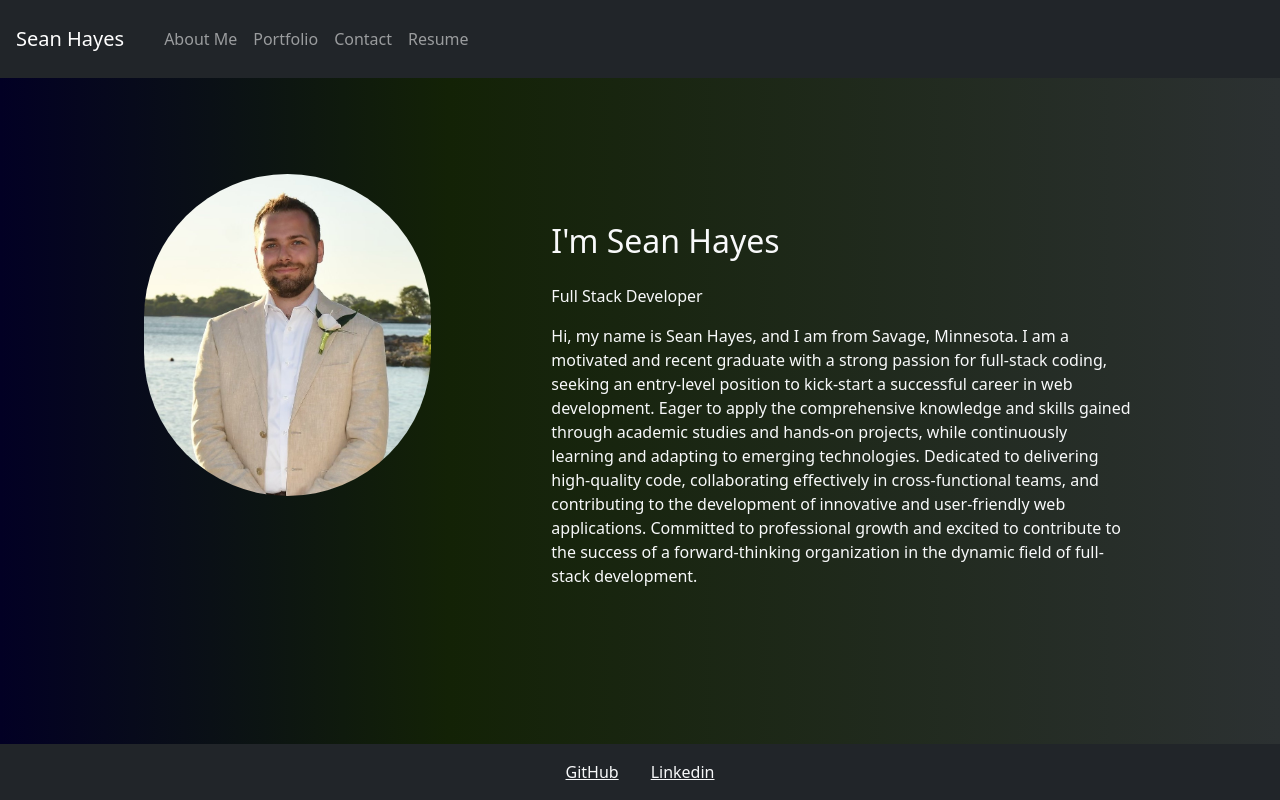
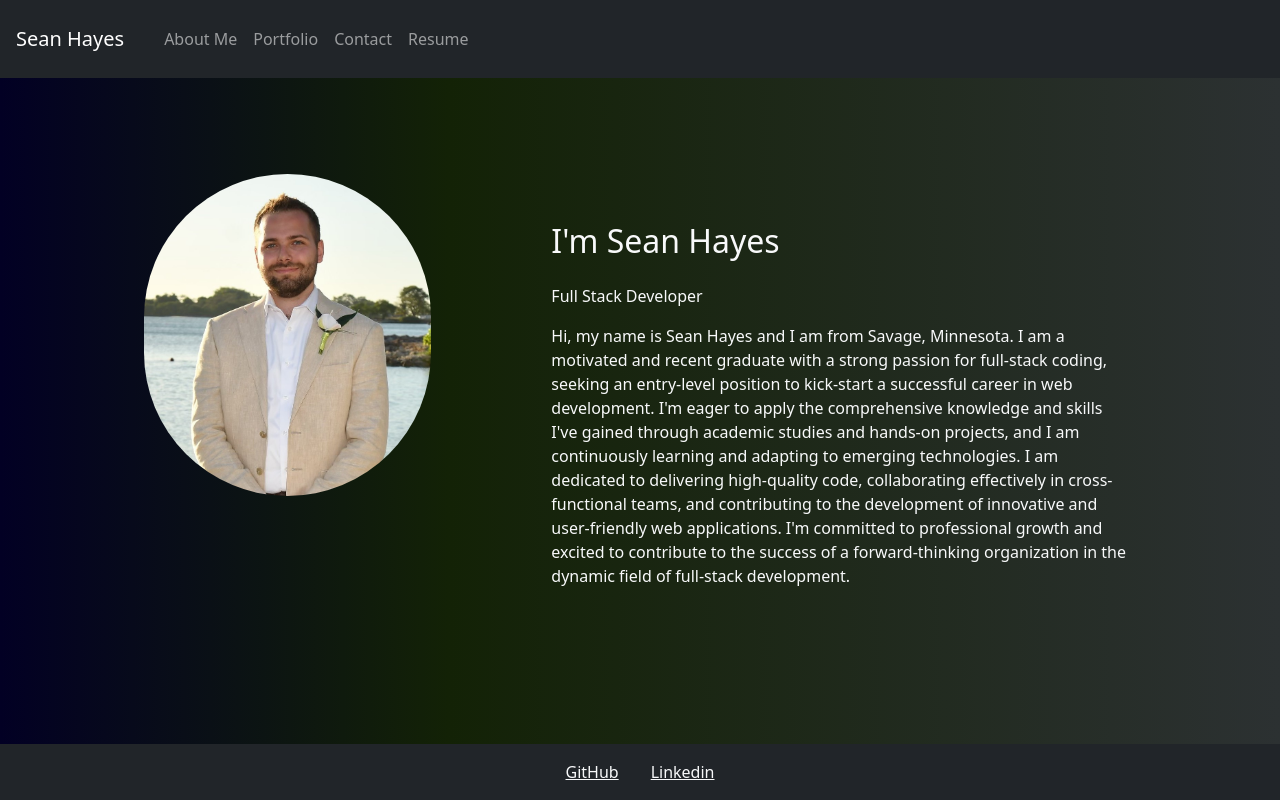
Before and after one commit to hayessea000/react-portfolio, a React (Create React App) app: page / in a window 1280 px wide. Built offline with nearby package versions, Linux system fonts and the light colour scheme.

Commit message:
fixed typos

```diff
--- a/src/components/AboutMe.js
+++ b/src/components/AboutMe.js
@@ -12,7 +12,7 @@ function AboutMe(props) {
                 <div className="col-6 text-light mt-5">
                     <h2 className="mb-4">I'm Sean Hayes</h2>
                     <p>Full Stack Developer</p>
-                    <p>Hi, my name is Sean Hayes, and I am from Savage, Minnesota. I am a motivated and recent graduate with a strong passion for full-stack coding, seeking an entry-level position to kick-start a successful career in web development. Eager to apply the comprehensive knowledge and skills gained through academic studies and hands-on projects, while continuously learning and adapting to emerging technologies. Dedicated to delivering high-quality code, collaborating effectively in cross-functional teams, and contributing to the development of innovative and user-friendly web applications. Committed to professional growth and excited to contribute to the success of a forward-thinking organization in the dynamic field of full-stack development.</p>
+                    <p>Hi, my name is Sean Hayes and I am from Savage, Minnesota. I am a motivated and recent graduate with a strong passion for full-stack coding, seeking an entry-level position to kick-start a successful career in web development. I'm eager to apply the comprehensive knowledge and skills I've gained through academic studies and hands-on projects, and I am continuously learning and adapting to emerging technologies. I am dedicated to delivering high-quality code, collaborating effectively in cross-functional teams, and contributing to the development of innovative and user-friendly web applications. I'm committed to professional growth and excited to contribute to the success of a forward-thinking organization in the dynamic field of full-stack development.</p>
                 </div>
             </div>
         </div >
```
Also changed, not shown: 1 other file (tests, documents, lock files or other folders).
